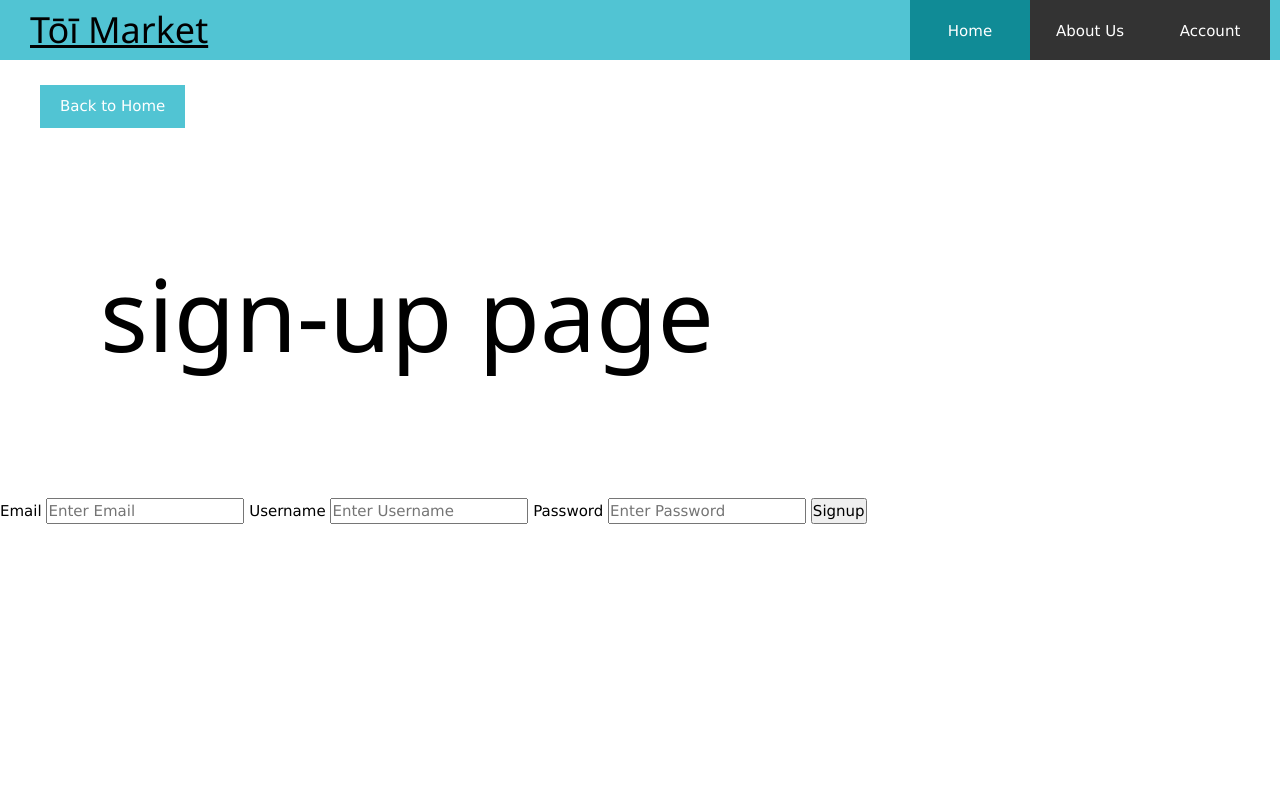
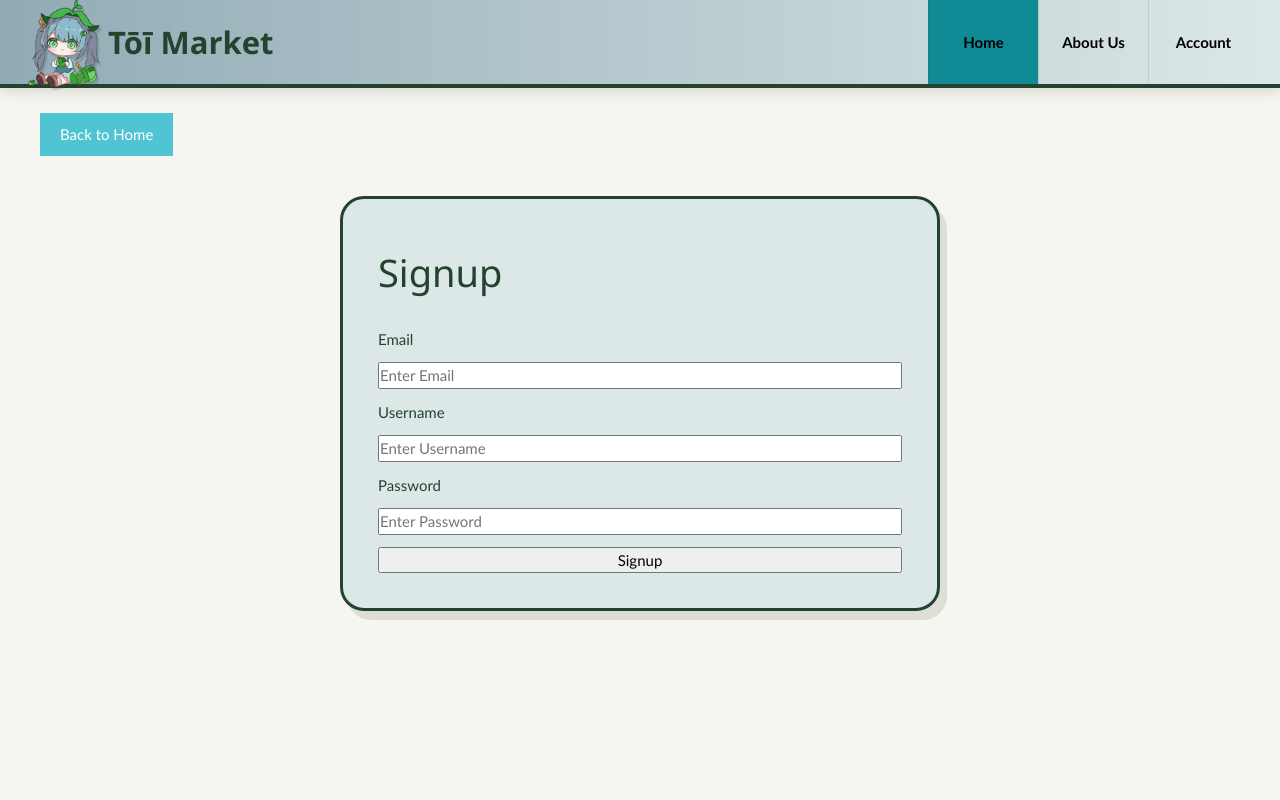
Before and after one commit to rosiephandang/Flask---TOI-Market, a Flask app: page /signup in a window 1280 px wide. Run offline with Flask 3, Linux system fonts and the light colour scheme.

Commit message:
some css adjustments for the navbar

```diff
--- a/static/css/style.css
+++ b/static/css/style.css
@@ -1,21 +1,47 @@
+/* color palette */
+:root {
+    --cream: #f7f5ef;
+    --cream-dark: #e9e5d9;
+    --mist: #dce8e7;
+    --blue-grey: #91abb6;
+    --blue-grey-dark: #5f7d87;
+    --sage: #8fc982;
+    --sage-light: #b8dfad;
+    --green: #4fa847;
+    --green-dark: #1f4f2b;
+    --forest: #23432e;
+    --yellow: #f4bd3f;
+    --yellow-light: #ffe39a;
+    --pink: #e8b7b7;
+    --danger: #b85c5c;
+}
+
+
 * {
     margin: 0;
     padding: 0;
     box-sizing: border-box;
 }
 
-.w3-container {
+body.w3-container {
     padding: 0 !important;
+    background-color: var(--cream);
+    color: var(--forest);
+    font-family: "Trebuchet MS", Arial, sans-serif;
+    min-height: 100vh;
 }
 
 /* Header container */
 div.header {
-    background-color: #51c4d3;
+    background: linear-gradient(90deg, var(--blue-grey), var(--mist));;
+    border-bottom: 4px solid var(--forest);
+    box-shadow: 0 4px 12px rgba(35, 67, 46, 0.15);
+    z-index: 1000;
     display: flex;
     align-items: center;
-    padding: 0 10px;
-    margin: 0px 0px;
-    height: 60px;
+    padding: 0 22px;
+    margin: 0;
+    height: 88px;
     position: sticky;
     top: 0;
 }
@@ -23,44 +49,57 @@ div.header {
 /* Logo */
 .headerlogo {
     margin-right: auto; /* pushes nav to the right */
-    padding-left: 20px;
+    padding-left: 5px;
+    font-size: 31px;
+    font-weight: 800;
 }
 
+.headerlogo a {
+    color: var(--forest);
+    text-decoration: none;
+}
 /* Navbar */
 ul {
     list-style-type: none;
     margin: 0;
     padding: 0;
-    background-color: #333333;
+    background-color: transparent;
     display: flex;
-    height: 100%;          /* fill header */
+    height: 100%;
 }
 
-/* List items */
 ul li {
-    position: relative; /* needed for dropdown positioning */
+    position: relative;
 }
 
 /* Links + dropdown button */
 ul li a, .dropbtn {
-    display: block;
-    color: white;
-    min-width: 120px;
+    display: flex;
+    align-items: center;
+    justify-content: center;
+    color: black;
+    min-width: 110px;
     text-align: center;
     text-decoration: none;
-    height: 100%;          /* THIS is the key */
-    padding: 20px;
+    height: 100%;
+    padding: 15px 20px;
+    font-weight: bold;
+    border-left: 1px solid rgba(35, 67, 46, 0.12);
+    transition: 0.2s ease;
 }
 
 
 /* Active link */
 ul li a.active {
     background-color: #108b96;
+    color: black;
 }
 
 /* Hover effects */
 ul li a:hover, .dropdown:hover .dropbtn {
     background-color: #111111;
+    color: white;
+    transform: translateY(-3px);
 }
 
 
@@ -87,7 +126,6 @@ li.dropdown {
 
 /* Dropdown links */
 .dropdown-content a {
-    color: black;
     padding: 12px 16px;
     display: block;
     text-align: left;
@@ -105,6 +143,9 @@ li.dropdown {
 }
 
 .test{
+    font-size: 42px;
+    color: #108b96;
+    margin-bottom: 20px;
     padding:100px;
     font-size: 100px;
 }
@@ -529,7 +570,8 @@ li.dropdown {
 
 #map{
     height: 500px;
-    width: 500px;
+    width: 1000;
+    margin: 30px auto;
 }
 
 .admin-product {
@@ -559,3 +601,72 @@ li.dropdown {
     object-fit: cover;
     display: block;
 }
+
+.navbar-logo {
+    height: 82px;
+    width: 76px;
+    display: flex;
+    align-items: flex-end;
+    justify-content: center;
+    margin-right: 5px;
+}
+
+.chibi-logo {
+    height: 92px;
+    width: auto;
+    object-fit: contain;
+    position: relative;
+    top: 7px;
+    filter: drop-shadow(2px 3px 0 rgba(35, 67, 46, 0.18));
+    transition: transform 0.25s ease;
+}
+
+.navbar-logo:hover .chibi-logo {
+    transform: translateY(-5px) rotate(-2deg) scale(1.04);
+}
+
+form[action="/login"],form[action="/signup"] {
+    max-width: 600px;
+    margin: 40px auto;
+    padding: 35px;
+    display: flex;
+    flex-direction: column;
+    gap: 12px;
+    background-color: var(--mist);
+    border: 3px solid var(--forest);
+    border-radius: 24px;
+    box-shadow: 7px 9px 0 rgba(35, 67, 46, 0.12);
+}
+
+.search.bar {
+    margin: 35px auto;
+    display: flex;
+    justify-content: center;
+}
+
+.search.bar form {
+    display: flex;
+    width: min(700px, 90%);
+    gap: 10px;
+    align-items: center;
+}
+
+.search.bar input {
+    flex: 1;
+    padding: 12px 18px;
+    border-radius: 12px;
+}
+
+.search.bar button {
+    padding: 12px 24px;
+    border-radius: 12px;
+}
+
+.test-login, .test-signup {
+    font-size: 38px;
+    margin-bottom: 15px;
+}
+
+.about-us{
+    margin: 50px;
+}
--- a/templates/layout.html
+++ b/templates/layout.html
@@ -13,6 +13,9 @@
 <body class="w3-container">
 
 <div class="header">
+    <a href="{{ url_for('home_signed_in') }}" class="navbar-logo">
+        <img src="{{ url_for('static', filename='uploads/toi-chibi-logo.png') }}" alt="Tōī Market mascot" class="chibi-logo">
+    </a>
     <h1 class="headerlogo">
         <a href="{{ url_for('home') }}">Tōī Market</a>
     </h1>
--- a/templates/layout_signed_in.html
+++ b/templates/layout_signed_in.html
@@ -14,6 +14,9 @@
 <body class="w3-container">
 
 <div class="header">
+    <a href="{{ url_for('home_signed_in') }}" class="navbar-logo">
+        <img src="{{ url_for('static', filename='uploads/toi-chibi-logo.png') }}" alt="Tōī Market mascot" class="chibi-logo">
+    </a>
     <h1 class="headerlogo">
         <a href="{{ url_for('home_signed_in') }}">Tōī Market</a>
     </h1>
--- a/templates/login.html
+++ b/templates/login.html
@@ -1,13 +1,12 @@
 {% extends "layout.html" %}
 {% block body %}
     <a href="{{ url_for('home') }}" class="backhome">Back to Home</a>
-    <h1 class="test">log-in page</h1>
-        <!--little popups to tell u how ur signup is going-->
     {% if msg %}
         <p class="">{{ msg }}</p>
     {% endif %}
     <!-- A form to login with -->
 <form action="/login" method="post">
+    <h4 class="test-login">Login</h4>
     <label for="email">Email</label>
     <input type="text" name="email" placeholder="Enter Email" required>
 
--- a/templates/signup.html
+++ b/templates/signup.html
@@ -1,13 +1,13 @@
 {% extends "layout.html" %}
 {% block body %}
 <a href="{{ url_for('home') }}" class="backhome">Back to Home</a>
-    <h1 class="test">sign-up page</h1>
     <!--little popups to tell u how ur signup is going-->
     {% if msg %}
         <p class="">{{ msg }}</p>
     {% endif %}
     <!-- A form to login with -->
 <form action="/signup" method="post">
+    <h4 class="test-signup">Signup</h4>
     <label for="email">Email</label>
     <input type="text" name="email" placeholder="Enter Email" required>
 
```
Also changed, not shown: database.db, static/uploads/toi-chibi-logo.png (added).
